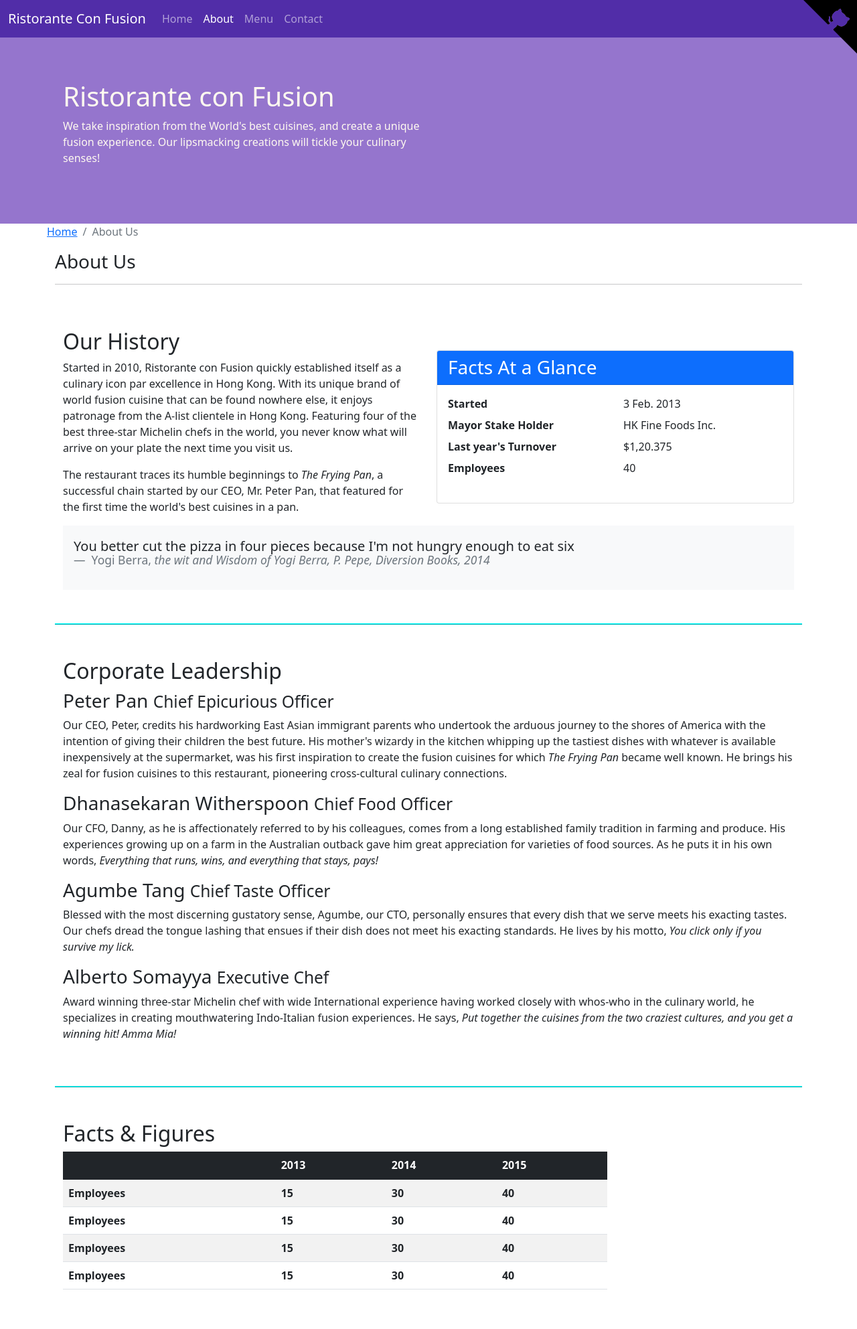
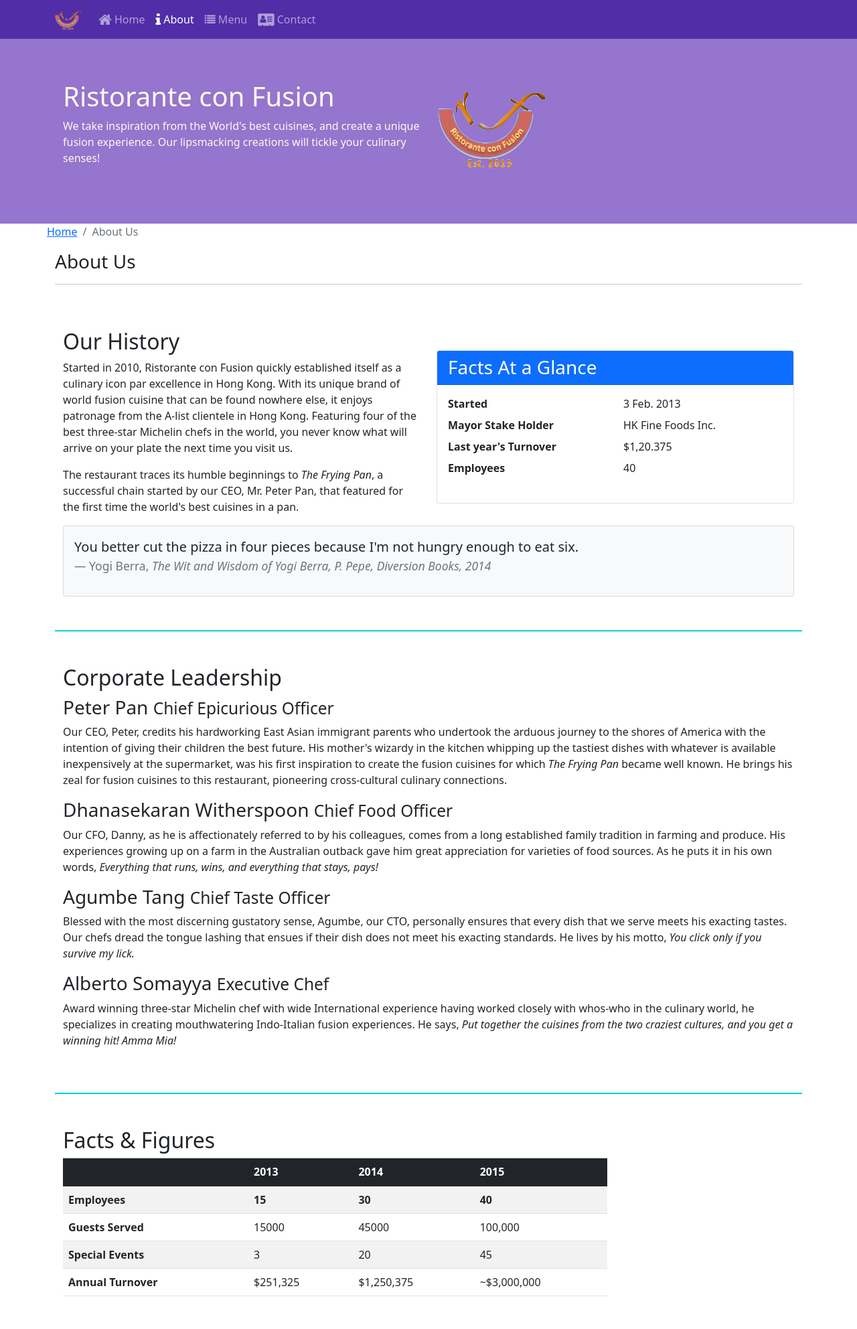
Before and after one commit to VictorVMHC/Bootstrap-4-course-, a website: page aboutus.html in a window 1280 px wide. Shown: the top 1985 px of the page at 67% size. Drawn offline with nearby package versions, Linux system fonts and the light colour scheme.

Commit message:
Images and media

```diff
--- a/aboutus.html
+++ b/aboutus.html
@@ -12,30 +12,29 @@
 </head>
 
 <body>
-    <nav class="navbar navbar-dark navbar-expand-sm fixed-top">
-        <div class="container-fluid">
+    <nav class="navbar navbar-dark navbar-expand-sm  fixed-top">
+        <div class="container">
             <button class="navbar-toggler" type="button" data-bs-toggle="collapse" data-bs-target="#navbarNav" aria-controls="navbarNav" aria-expanded="false" aria-label="Toggle navigation">
                 <span class="navbar-toggler-icon"></span>
             </button>
-              <a class="navbar-brand mr-auto" href="./index.html">Ristorante Con Fusion</a>
+              <a class="navbar-brand ms-auto" href="#"> <img src="./img/logo.png" height="30" width="41"></a>
               <div class="collapse navbar-collapse" id="navbarNav">
-                <ul class="navbar-nav mr-auto">
+                <ul class="navbar-nav me-auto">
                     <li class="nav-item">
-                        <a class="nav-link " href="./index.html">Home</a>
+                        <a class="nav-link" href="./index.html"><span class=" fa fa-home fa-lg"></span>  Home</a>
                     </li>
                     <li>
-                        <a class="nav-link active" href="#">About</a>
+                        <a class="nav-link active" href="#"> <span class="fa fa-info fa-lg"></span>  About</a>
                     </li>
                     <li class="nav-item">
-                        <a class=" nav-link" href="#">Menu</a>
+                        <a class=" nav-link" href="#"><span class="fa fa-list"></span>  Menu</a>
                     </li>
                     <li class="nav-item">
-                        <a class="nav-link" href="#">Contact</a>
+                        <a class="nav-link" href="./contactus.html"><span class="fa fa-address-card fa-lg"></span>  Contact</a>
                     </li>
                 </ul>
             </div>
         </div>
-        <a href="https://github.com/lipis/bootstrap-social" title="Fork me on GitHub" class="github-corner"><svg width="80" height="80" viewbox="0 0 250 250"><title>Fork me on GitHub</title><path d="M0 0h250v250"></path><path d="M127.4 110c-14.6-9.2-9.4-19.5-9.4-19.5 3-7 1.5-11 1.5-11-1-6.2 3-2 3-2 4 4.7 2 11 2 11-2.2 10.4 5 14.8 9 16.2" fill="currentColor" style="transform-origin:130px 110px" class="octo-arm"></path><path d="M113.2 114.3s3.6 1.6 4.7.6l15-13.7c3-2.4 6-3 8.2-2.7-8-11.2-14-25 3-41 4.7-4.4 10.6-6.4 16.2-6.4.6-1.6 3.6-7.3 11.8-10.7 0 0 4.5 2.7 6.8 16.5 4.3 2.7 8.3 6 12 9.8 3.3 3.5 6.7 8 8.6 12.3 14 3 16.8 8 16.8 8-3.4 8-9.4 11-11.4 11 0 5.8-2.3 11-7.5 15.5-16.4 16-30 9-40 .2 0 3-1 7-5.2 11l-13.3 11c-1 1 .5 5.3.8 5z" fill="currentColor" class="octo-body"></path></svg><style> .github-corner svg{position:absolute;right:0;top:0;mix-blend-mode:darken;color:#ffffff;fill:#000000;}.github-corner:hover .octo-arm{animation:octocat-wave .56s;}@keyframes octocat-wave{0%, 100%{transform:rotate(0);}20%, 60%{transform:rotate(-20deg);}40%, 80%{transform:rotate(10deg);}}</style></a>
     </nav>
     <header class="jumbotron">
         <div class="container">
@@ -44,7 +43,8 @@
                     <h1>Ristorante con Fusion</h1>
                     <p>We take inspiration from the World's best cuisines, and create a unique fusion experience. Our lipsmacking creations will tickle your culinary senses!</p>
                 </div>
-                <div class="col-12 col-sm">
+                <div class="col-12 col-sm align-self-center">
+                    <img src="./img/logo.png" class=" img-fluid">
                 </div>
             </div>
         </div>
@@ -86,17 +86,13 @@
                 </div>
             </div>
             <div class="col-12">
-                <div class=" card-body bg-light">
-                    <blockquote class=" blockquote">
-                        <p class=" mb-2">You better cut the pizza in four pieces
-                            because I'm not hungry enough to eat six
-                        </p>
-                        <footer class=" blockquote-footer"> Yogi Berra,
-                            <cite title="Source Title"> the wit and Wisdom of
-                                Yogi Berra, P. Pepe, Diversion Books, 2014
-
-                            </cite>
-
+                <div class="card card-body bg-light">
+                    <blockquote class="blockquote">
+                        <p class="mb-3">You better cut the pizza in four pieces because
+                            I'm not hungry enough to eat six.</p>
+                        <footer class="blockquote-footer">Yogi Berra,
+                            <cite title="Source Title">The Wit and Wisdom of Yogi Berra,
+                            P. Pepe, Diversion Books, 2014</cite>
                         </footer>
                     </blockquote>
                 </div>
@@ -138,22 +134,22 @@
                                 <th>40</th>
                             </tr>
                             <tr>
-                                <th>Employees</th>
-                                <th>15</th>
-                                <th>30</th>
-                                <th>40</th>
+                                <th>Guests Served</th>
+                                <td>15000</td>
+                                <td>45000</td>
+                                <td>100,000</td>
                             </tr>
                             <tr>
-                                <th>Employees</th>
-                                <th>15</th>
-                                <th>30</th>
-                                <th>40</th>
+                                <th>Special Events</th>
+                                <td>3</td>
+                                <td>20</td>
+                                <td>45</td>
                             </tr>
                             <tr>
-                                <th>Employees</th>
-                                <th>15</th>
-                                <th>30</th>
-                                <th>40</th>
+                                <th>Annual Turnover</th>
+                                <td>$251,325</td>
+                                <td>$1,250,375</td>
+                                <td>~$3,000,000</td>
                             </tr>
                         </tbody>
                     </table>
```
Also changed, not shown: contactus.html (+19 -11 lines), index.html (+20 -8 lines), img/alberto.png (added), img/buffet.png (added), img/logo.png (added), img/uthappizza.png (added), 1 other file.
